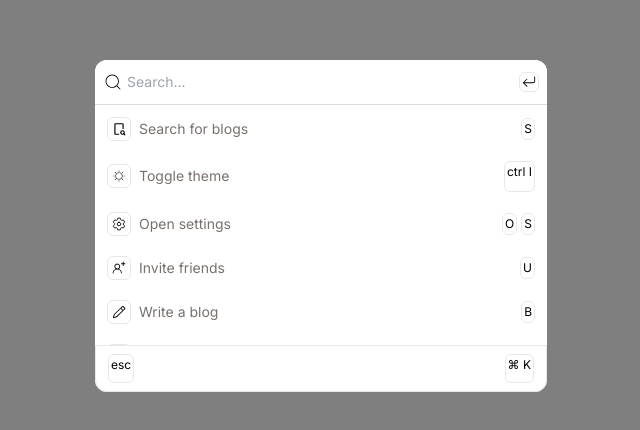
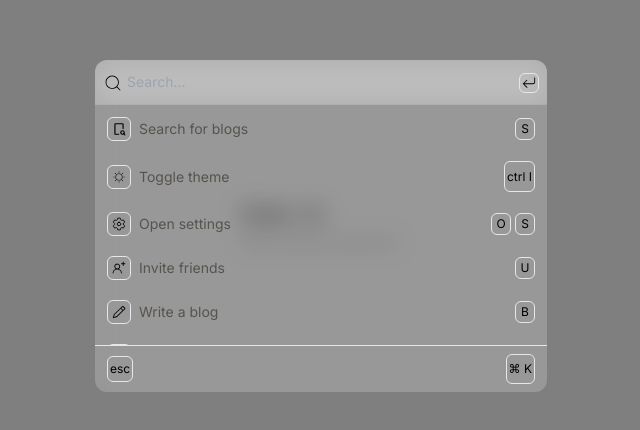
Before and after one commit to unnati2000/aesthetics.js, a Next.js app: page /cmdk in a window 1280 px wide. Shown: the part 174-604 px from the top of the page, without its empty margins (319-959 px from the left). Built offline with nearby package versions, Linux system fonts and the light colour scheme.

Commit message:
add search functionality to search input

```diff
--- a/app/cmdk/page.tsx
+++ b/app/cmdk/page.tsx
@@ -1,6 +1,6 @@
 "use client";
 
-import { useState } from "react";
+import { useState, useEffect } from "react";
 
 import { TbDeviceTabletSearch } from "react-icons/tb";
 import { CiLight } from "react-icons/ci";
@@ -90,7 +90,7 @@ const CmdK = () => {
 
   const [isOpen, setIsOpen] = useState(true);
   const [isSecondModalOpen, setIsSecondModalOpen] = useState(false);
-
+  const [searchInput, setSearchInput] = useState("");
   const [focusIndex, setFocusIndex] = useState(0);
 
   document.addEventListener("keydown", (e) => {
@@ -141,9 +141,13 @@ const CmdK = () => {
               focusIndex={focusIndex}
               isSecondModalOpen={isSecondModalOpen}
               setIsOpen={setIsOpen}
+              searchInput={searchInput}
+              setSearchInput={setSearchInput}
               setIsSecondModalOpen={setIsSecondModalOpen}
             />
-            {isSecondModalOpen && <SecondaryModal />}
+            {isSecondModalOpen && (
+              <SecondaryModal setIsOpen={setIsSecondModalOpen} />
+            )}
           </motion.div>
         )}
       </AnimatePresence>
--- a/components/cmdk/FirstModal.tsx
+++ b/components/cmdk/FirstModal.tsx
@@ -15,6 +15,8 @@ interface FirstModalProps {
   isSecondModalOpen: boolean;
   setIsSecondModalOpen: (isOpen: boolean) => void;
   setIsOpen: (isOpen: boolean) => void;
+  setSearchInput: (searchInput: string) => void;
+  searchInput: string;
 }
 
 const FirstModal = ({
@@ -22,6 +24,8 @@ const FirstModal = ({
   setIsSecondModalOpen,
   isSecondModalOpen,
   setIsOpen,
+  setSearchInput,
+  searchInput,
 }: FirstModalProps) => {
   const [animateDiv, setAnimateDiv] = useState(false);
   const ref = useClickOutside(() => {
@@ -53,15 +57,22 @@ const FirstModal = ({
       }}
       exit={{ opacity: 0 }}
       ref={ref}
-      className="flex flex-col justify-between min-w-[452px]  rounded-xl bg-white"
+      className="flex flex-col backdrop-blur-md justify-between min-w-[452px] rounded-xl bg-white/20"
     >
       <div>
         <div className="flex flex-col gap-1">
-          <SearchInput />
+          <SearchInput
+            searchInput={searchInput}
+            setSearchInput={setSearchInput}
+          />
         </div>
 
-        <div className="flex flex-col gap-1 p-1 max-h-60 overflow-y-auto">
-          {items.map((item) => (
+        <div className="flex flex-col gap-1 p-1 min-h-60 max-h-60 overflow-y-auto">
+          {items
+            .filter((item) =>
+              item.name.toLowerCase().includes(searchInput.toLowerCase())
+            )
+            .map((item) => (
               <div
                 key={item.id}
                 className="flex flex-col gap-1"
@@ -80,7 +91,7 @@ const FirstModal = ({
         </div>
       </div>
 
-      <footer className="flex justify-between px-3 py-2 gap-1 border rounded-bl-xl rounded-br-xl">
+      <footer className="flex items-center justify-between px-3 py-2 gap-1 border-t rounded-bl-xl rounded-br-xl">
         <Kbd>esc</Kbd>
         <div>
           <Kbd>⌘ K</Kbd>
--- a/components/cmdk/Kbd.tsx
+++ b/components/cmdk/Kbd.tsx
@@ -4,7 +4,7 @@ interface KbdProps {
 
 const Kbd = ({ children }: KbdProps) => {
   return (
-    <div className="border rounded-md p-0.5 aspect-square text-xs">
+    <div className="border rounded-md p-0.5 min-w-5 flex items-center justify-center aspect-square text-xs">
       {children}
     </div>
   );
--- a/components/cmdk/ListItem.component.tsx
+++ b/components/cmdk/ListItem.component.tsx
@@ -24,14 +24,14 @@ const ListItem = ({
     >
       {isFocused && (
         <motion.div
-          className="absolute rounded-md -z-[1] left-0 top-0 bg-stone-300 w-full h-full"
+          className="absolute rounded-md -z-[1] left-0 top-0 bg-stone-500 w-full h-full"
           layoutId="focused"
         />
       )}
       <div className="flex items-center justify-between">
         <div className="flex items-center gap-2">
           {startContent}
-          <p className="text-sm text-stone-500">{title}</p>
+          <p className="text-sm text-stone-600">{title}</p>
         </div>
 
         {endContent}
--- a/components/cmdk/SearchInput.component.tsx
+++ b/components/cmdk/SearchInput.component.tsx
@@ -3,14 +3,21 @@ import { CiSearch } from "react-icons/ci";
 import { BsArrowReturnLeft } from "react-icons/bs";
 import Kbd from "./Kbd";
 
-const SearchInput = () => {
+interface SearchInput {
+  setSearchInput: (searchInput: string) => void;
+  searchInput: string;
+}
+
+const SearchInput = ({ setSearchInput, searchInput }: SearchInput) => {
   return (
     <div className="relative">
       <input
         type="text"
+        value={searchInput}
+        onChange={(e) => setSearchInput(e.target.value)}
         placeholder="Search..."
         autoFocus
-        className="w-full border-b border-stone-400/35 outline-none text-stone-500 rounded-tl-xl py-3 pl-8 text-sm rounded-tr-xl"
+        className="w-full border-b bg-white/20 backdrop-blur-md border-stone-400/35 outline-none text-stone-500 rounded-tl-xl py-3 pl-8 text-sm rounded-tr-xl"
       />
       <div className="absolute left-2 top-0 bottom-0 flex items-center justify-center">
         <CiSearch size={20} />
--- a/components/cmdk/SecondaryModal.tsx
+++ b/components/cmdk/SecondaryModal.tsx
@@ -1,12 +1,22 @@
 import { motion } from "framer-motion";
 
-const SecondaryModal = () => {
+import { useClickOutside } from "@mantine/hooks";
+
+const SecondaryModal = ({
+  setIsOpen,
+}: {
+  setIsOpen: (isOpen: boolean) => void;
+}) => {
+  const ref = useClickOutside(() => {
+    setIsOpen(false);
+  });
   return (
     <motion.div
+      ref={ref}
       initial={{ opacity: 0 }}
       animate={{ opacity: 1, transition: { duration: 0.3, ease: "easeInOut" } }}
       exit={{ opacity: 0, transition: { duration: 0.3, ease: "easeInOut" } }}
-      className="bg-white rounded-xl z-20 absolute top-1/2 left-1/2 -translate-x-1/2 -translate-y-1/2 min-w-96 h-[300px]"
+      className="bg-white/20 backdrop-blur-md rounded-xl z-20 absolute min-w-[452px] top-1/2 left-1/2 -translate-x-1/2 -translate-y-1/2 min-w-96 h-[300px]"
     >
       SecondaryModal
     </motion.div>
```
Lines whose indentation alone changed are shown as unchanged.
